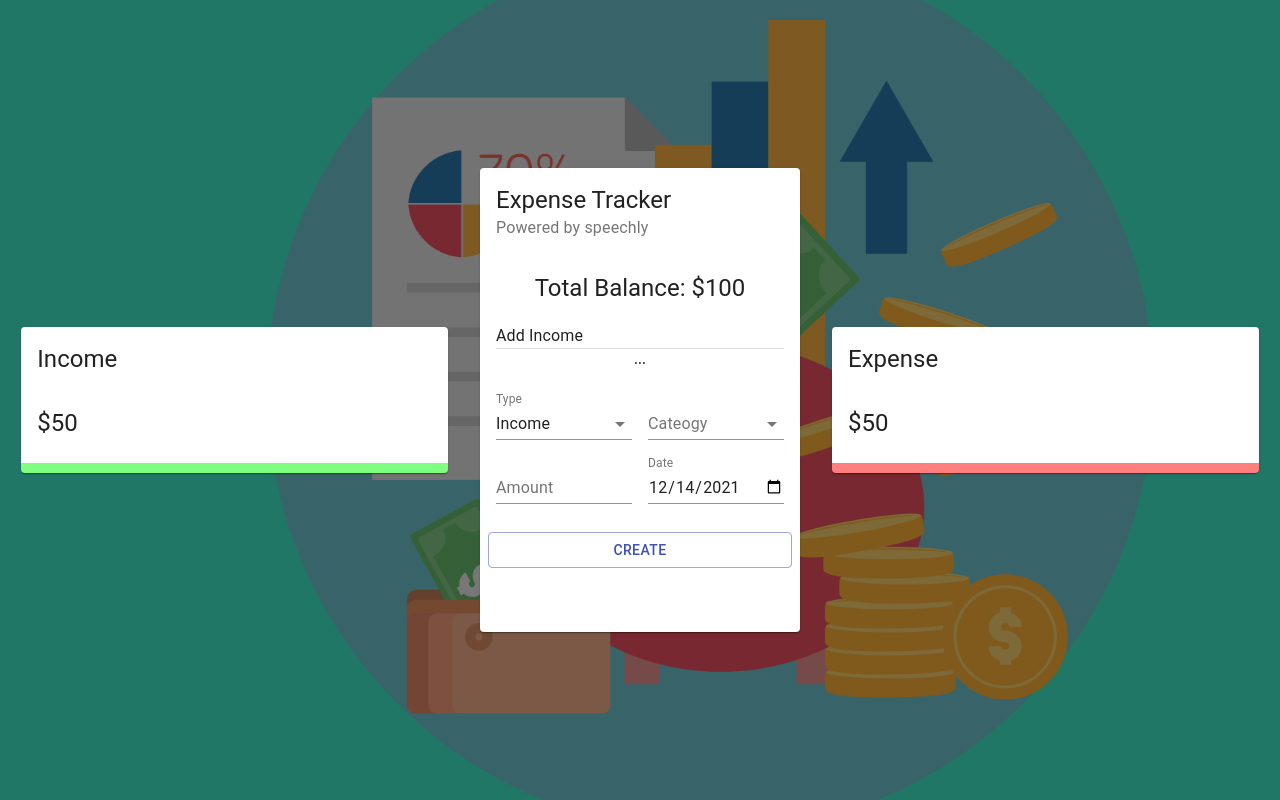
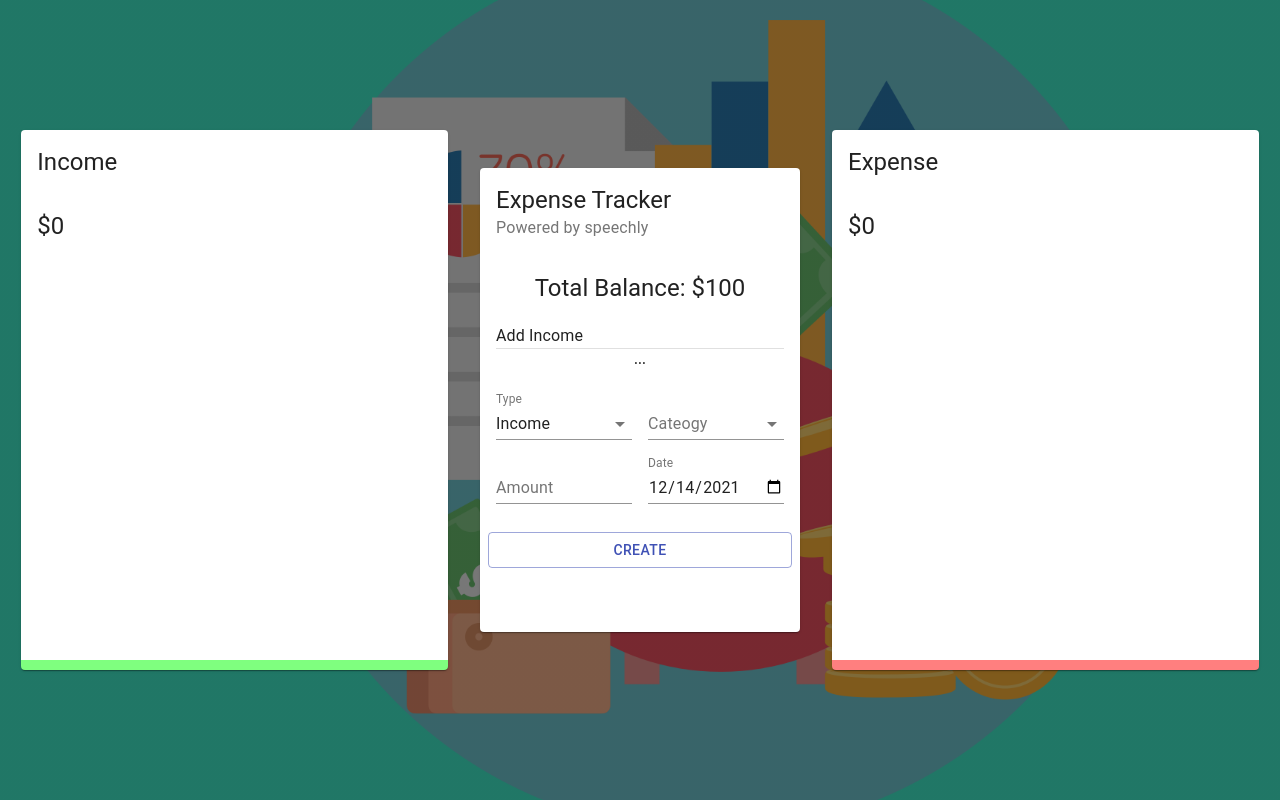
Before and after one commit to ConnectWithNoor/Income-Expense-Tracker-Voice-Command-Activated-, a React (Create React App) app: page / in a window 1280 px wide. Built offline with nearby package versions, Linux system fonts and the light colour scheme.

Commit message:
charts adde

```diff
--- a/src/components/Details/Details.jsx
+++ b/src/components/Details/Details.jsx
@@ -1,18 +1,27 @@
-import React from 'react';
+import React, { useLayoutEffect } from 'react';
+import { Chart as ChartJS, ArcElement, Tooltip, Legend } from 'chart.js';
 import { Card, CardHeader, CardContent, Typography } from '@material-ui/core';
+
 import { Doughnut } from 'react-chartjs-2';
+
+import useTransactions from '../../utils/useTransactions';
 
 import useStyles from './styles';
 
 function Details({ title }) {
+  const { total, chartData } = useTransactions(title);
   const classes = useStyles();
+
+  useLayoutEffect(() => {
+    ChartJS.register(ArcElement, Tooltip, Legend);
+  }, []);
 
   return (
     <Card className={title === 'Income' ? classes.income : classes.expense}>
       <CardHeader title={title} />
       <CardContent>
-        <Typography variant='h5'>$50</Typography>
-        {/* <Doughnut data='DATA' /> */}
+        <Typography variant='h5'>${total}</Typography>
+        <Doughnut data={chartData} />
       </CardContent>
     </Card>
   );
--- /dev/null
+++ b/src/utils/useTransactions.js
@@ -0,0 +1,36 @@
+import { useContext } from 'react';
+import { ExpenseTrackerContext } from '../context/context';
+import {
+  expenseCategories,
+  incomeCategories,
+  resetCategories,
+} from '../constant/categories';
+
+const useTransactions = (title) => {
+  resetCategories();
+
+  const { transactions } = useContext(ExpenseTrackerContext);
+  const trxPerType = transactions.filter((t) => t.type === title);
+  const total = trxPerType.reduce((acc, curr) => (acc += curr.amount), 0);
+  const categories = title === 'Income' ? incomeCategories : expenseCategories;
+
+  trxPerType.forEach((t) => {
+    const category = categories.find((c) => c.type === t.category);
+    if (category) category.amount += t.amount;
+  });
+
+  const filteredCategories = categories.filter((c) => c.amount > 0);
+
+  const chartData = {
+    datasets: [
+      {
+        data: filteredCategories.map((c) => c.amount),
+        backgroundColor: filteredCategories.map((c) => c.color),
+      },
+    ],
+    labels: filteredCategories.map((c) => c.type),
+  };
+
+  return { total, chartData };
+};
+export default useTransactions;
```
